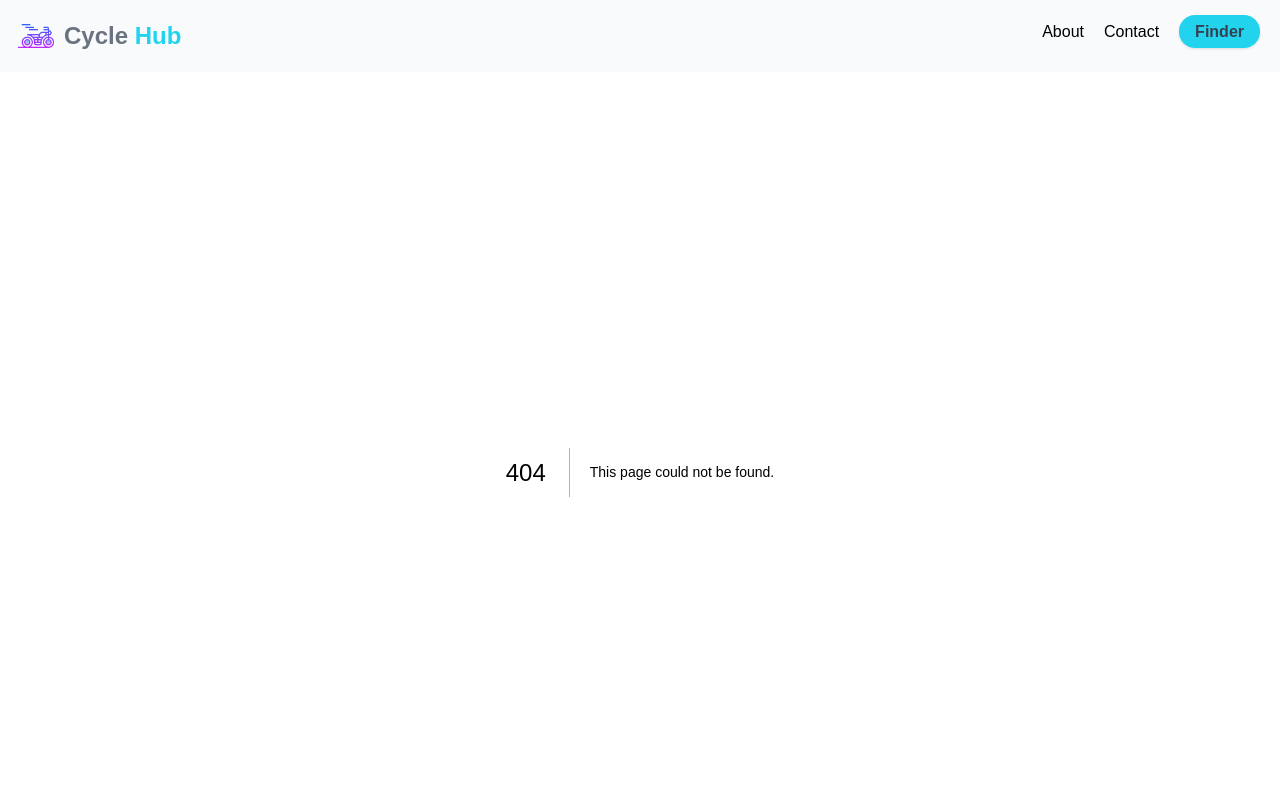
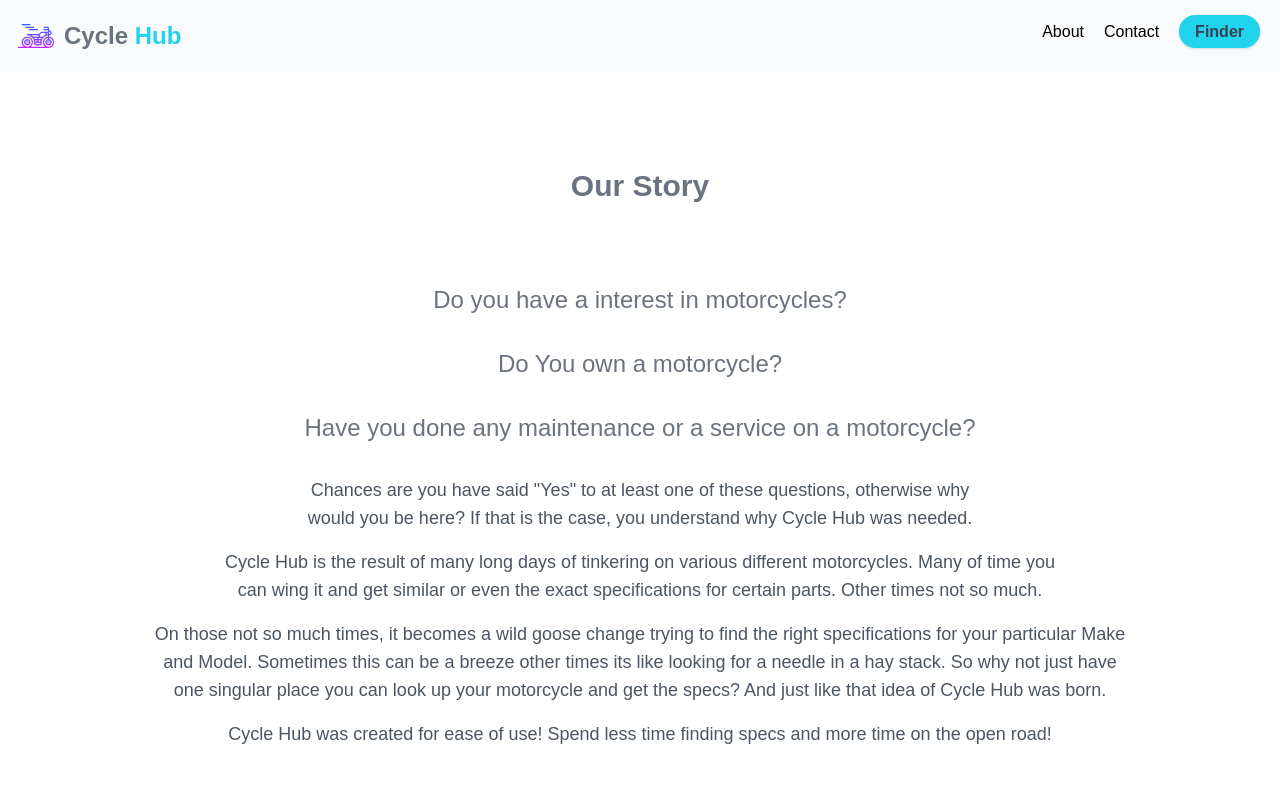
Before and after one commit to LaQuannT/CycleHub, a Next.js app: page /about in a window 1280 px wide. Before the commit this address had no page. Shown: the top 800 px of the page. Built offline with nearby package versions, Linux system fonts and the light colour scheme.

Commit message:
Add about page

```diff
--- /dev/null
+++ b/app/about/page.tsx
@@ -0,0 +1,64 @@
+import { Balancer } from 'react-wrap-balancer';
+
+const metadata = {
+  title: 'Cycle Hub | About',
+};
+
+const About = () => {
+  return (
+    <main className="">
+      <div className="max-width mx-auto text-center">
+        <section className="my-24">
+          <h2 className="text-3xl font-bold text-gray-500 my-16">Our Story</h2>
+
+          <h4 className="h4-questions">
+            Do you have a interest in motorcycles?
+          </h4>
+
+          <h4 className="h4-questions">Do You own a motorcycle?</h4>
+
+          <h4 className="h4-questions">
+            Have you done any maintenance or a service on a motorcycle?
+          </h4>
+
+          <p className="p-text">
+            <Balancer>
+              Chances are you have said &#34;Yes&#34; to at least one of these
+              questions, otherwise why would you be here? If that is the case,
+              you understand why Cycle Hub was needed.
+            </Balancer>
+          </p>
+
+          <p className="p-text">
+            <Balancer>
+              Cycle Hub is the result of many long days of tinkering on various
+              different motorcycles. Many of time you can wing it and get
+              similar or even the exact specifications for certain parts. Other
+              times not so much.
+            </Balancer>
+          </p>
+
+          <p className="p-text">
+            <Balancer>
+              On those not so much times, it becomes a wild goose change trying
+              to find the right specifications for your particular Make and
+              Model. Sometimes this can be a breeze other times its like looking
+              for a needle in a hay stack. So why not just have one singular
+              place you can look up your motorcycle and get the specs? And just
+              like that idea of Cycle Hub was born.
+            </Balancer>
+          </p>
+
+          <p className="p-text">
+            <Balancer>
+              Cycle Hub was created for ease of use! Spend less time finding
+              specs and more time on the open road!
+            </Balancer>
+          </p>
+        </section>
+      </div>
+    </main>
+  );
+};
+
+export default About;
--- a/app/globals.css
+++ b/app/globals.css
@@ -16,5 +16,13 @@
 }
 
 .nav-link {
-  @apply my-0 p-1 rounded hover:text-cyan-500 hover:bg-gray-200 duration-300;
+  @apply my-0 p-1 rounded hover:text-cyan-500 hover:bg-gray-200 duration-300 font-light;
 }
+
+.h4-questions {
+  @apply text-2xl font-light text-gray-500 p-4;
+}
+
+.p-text {
+  @apply my-4 text-gray-600 text-lg;
+}
--- a/components/Hero.tsx
+++ b/components/Hero.tsx
@@ -11,14 +11,14 @@ const Hero = () => {
     <section className="h-[80%] md:h-[75vh] bg-gray-50 grid place-content-center">
       <div className="max-width flex flex-col md:flex-row-reverse">
         <div className="py-16 px-8 text-center md:text-start md:w-1/2 lg:mx-auto">
-          <Balancer>
-            <h1 className=" text-4xl md:text-5xl font-extrabold">
-              Find motorcycle specs quick and easy
-            </h1>
-          </Balancer>
+          <h1 className=" text-4xl md:text-5xl font-extrabold">
+            <Balancer>Find motorcycle specs quick and easy</Balancer>
+          </h1>
           <p className="my-5 font-light ">
-            Using our spec finder, get all specs on any motorcycle of your
-            choosing.
+            <Balancer>
+              Using our spec finder, get all specs on any motorcycle of your
+              choosing.
+            </Balancer>
           </p>
           <CustomButton
             text="Find Specs"
```
